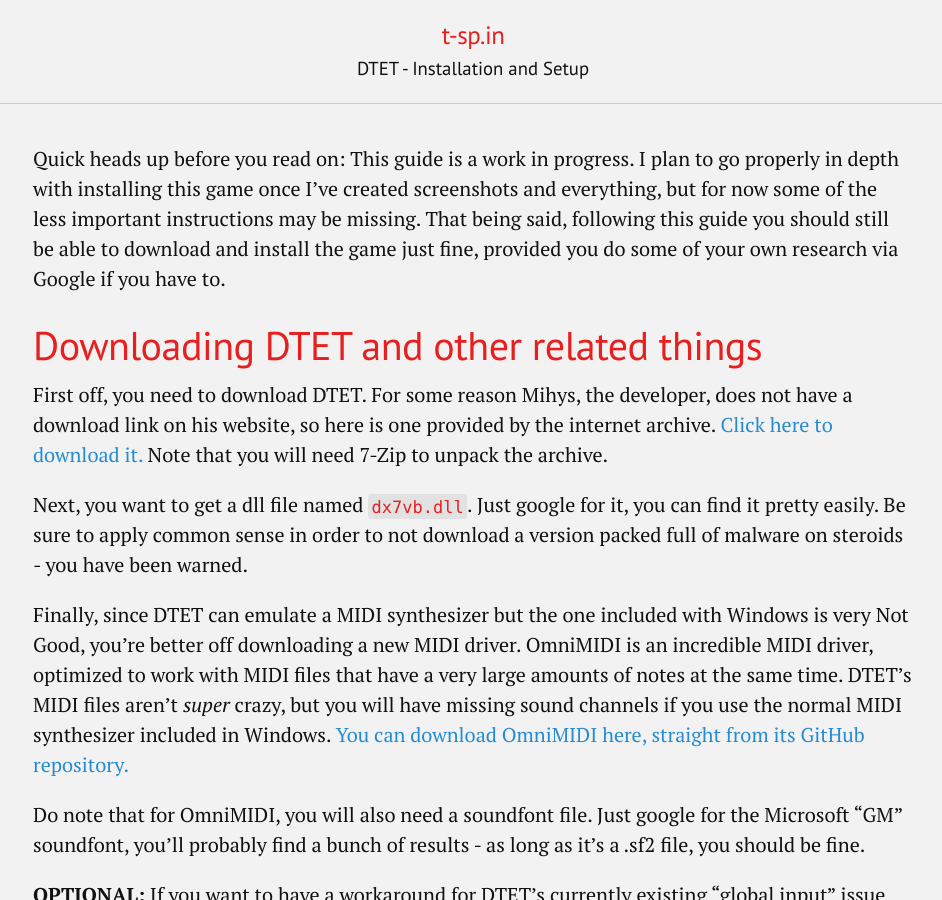
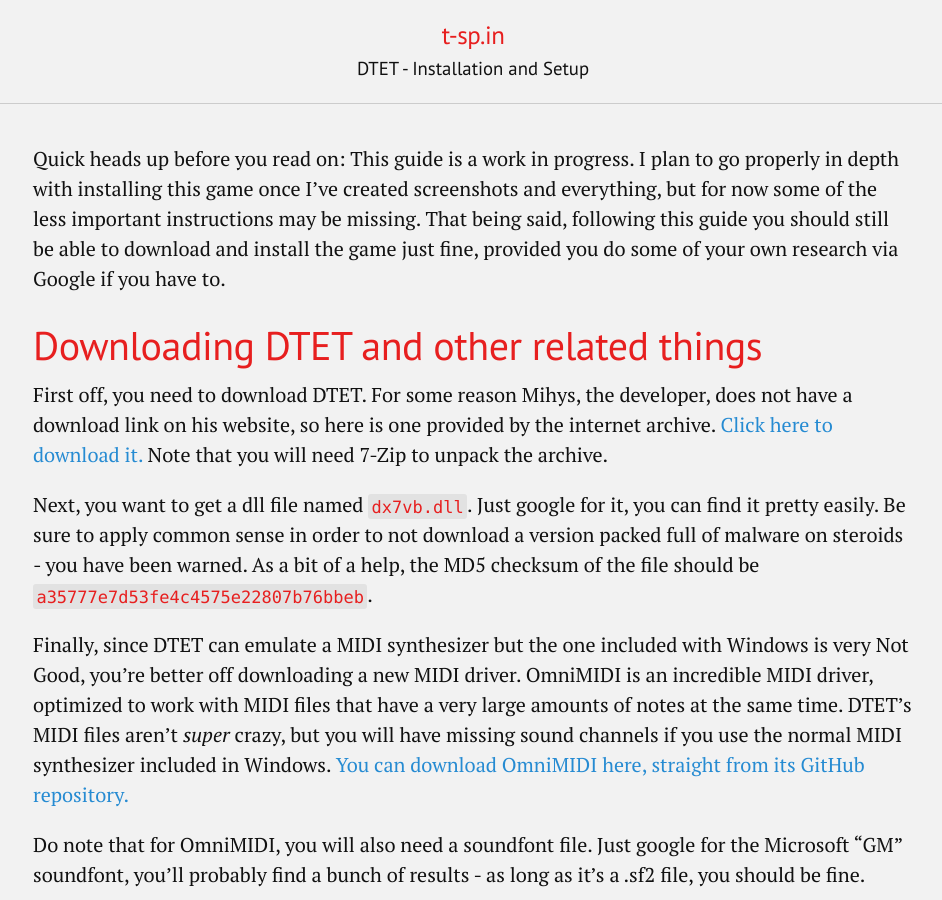
Before and after one commit to ameliaRTA/t-sp.in, a Jekyll site: the page built from dtet.md, in a window 1280 px wide and 900 px high. Shown: the whole window, without its empty margins (167-1109 px from the left). Built offline with Jekyll 4.4.1, drawn with Linux system fonts in a browser that asks for light colours.

Commit message:
Add dll checksum to document

```diff
--- a/dtet.md
+++ b/dtet.md
@@ -9,7 +9,7 @@
 
 First off, you need to download DTET. For some reason Mihys, the developer, does not have a download link on his website, so here is one provided by the internet archive. [Click here to download it.](https://archive.org/download/dtet.7z/Dtet.7z) Note that you will need 7-Zip to unpack the archive.
 
-Next, you want to get a dll file named `dx7vb.dll`. Just google for it, you can find it pretty easily. Be sure to apply common sense in order to not download a version packed full of malware on steroids - you have been warned.
+Next, you want to get a dll file named `dx7vb.dll`. Just google for it, you can find it pretty easily. Be sure to apply common sense in order to not download a version packed full of malware on steroids - you have been warned. As a bit of a help, the MD5 checksum of the file should be `a35777e7d53fe4c4575e22807b76bbeb`.
 
 Finally, since DTET can emulate a MIDI synthesizer but the one included with Windows is very Not Good, you're better off downloading a new MIDI driver. OmniMIDI is an incredible MIDI driver, optimized to work with MIDI files that have a very large amounts of notes at the same time. DTET's MIDI files aren't *super* crazy, but you will have missing sound channels if you use the normal MIDI synthesizer included in Windows. [You can download OmniMIDI here, straight from its GitHub repository.](https://github.com/KeppySoftware/OmniMIDI/releases)
 
```
